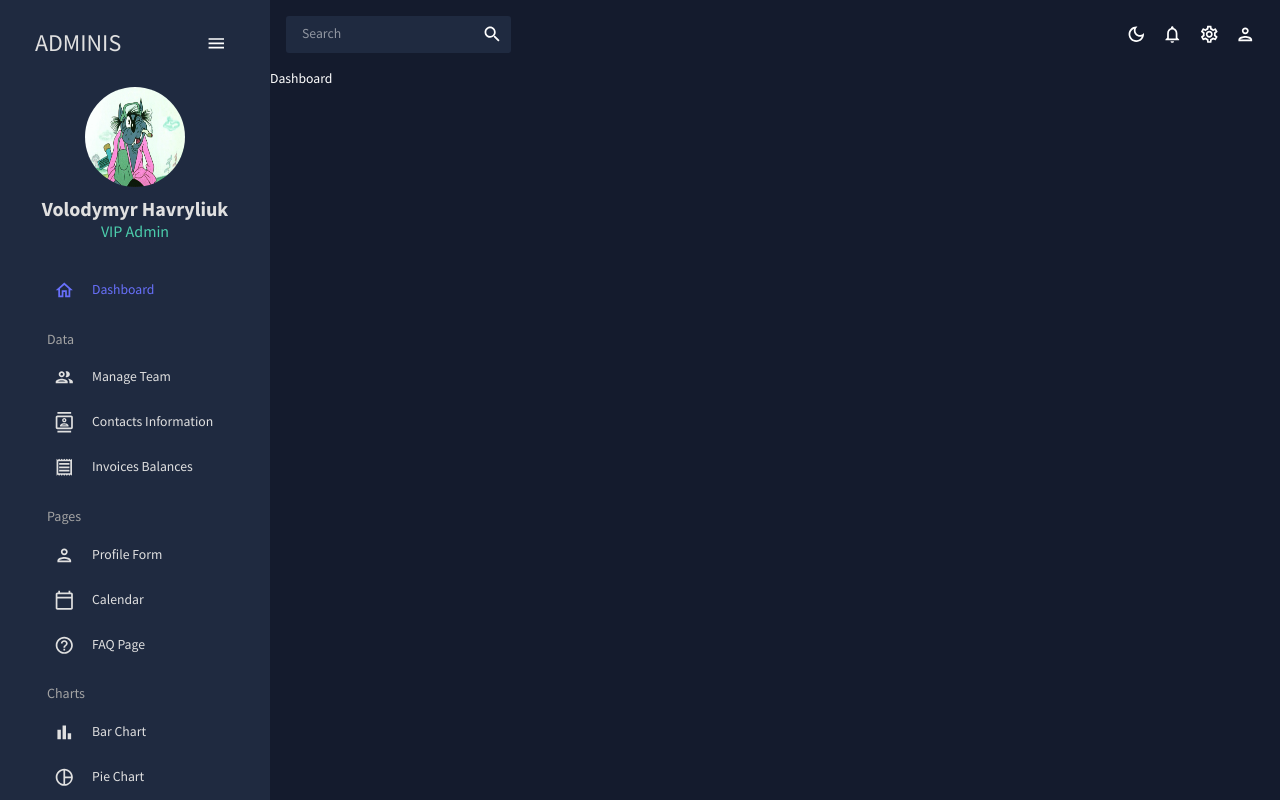
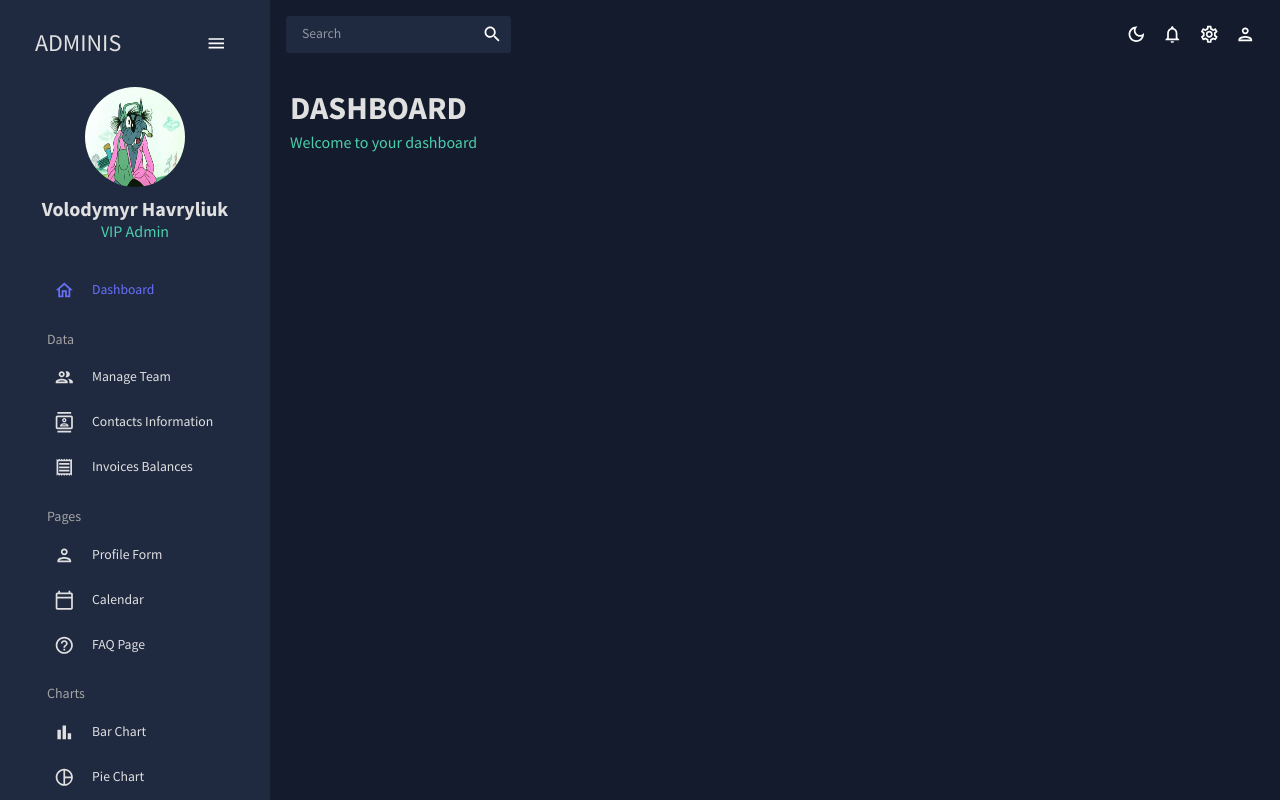
Before and after one commit to wladyDE/adminis, a React (Create React App) app: page / in a window 1280 px wide. Built offline with nearby package versions, Linux system fonts and the light colour scheme.

Commit message:
add header

```diff
--- /dev/null
+++ b/src/components/Header.jsx
@@ -0,0 +1,28 @@
+import { Box, Typography, useTheme } from "@mui/material";
+import { tokens } from "../theme";
+
+const Header = ({ title, subtitle }) => {
+    const theme = useTheme();
+    const colors = tokens(theme.palette.mode);
+
+    return (
+        <Box mb="30px">
+            <Typography
+                variant="h2"
+                color={colors.grey[100]}
+                fontWeight="bold"
+                sx={{ mb: "5px" }}
+            >
+                {title}
+            </Typography>
+            <Typography
+                variant="h5"
+                color={colors.greenAccent[500]}
+            >
+                {subtitle}
+            </Typography>
+        </Box>
+    )
+}
+
+export default Header
--- a/src/scenes/dashboard/index.jsx
+++ b/src/scenes/dashboard/index.jsx
@@ -1,7 +1,17 @@
+import { Box, Typography, useTheme } from "@mui/material";
+
+import Header from '../../components/Header'
+import { tokens } from "../../theme";
+
 const Dashboard = () => {
-    return <div>Dashboard
+    const theme = useTheme();
+    const colors = tokens(theme.palette.mode);
 
-    </div>
+    return <Box m="20px">
+        <Box display="flex" justifyContent="space-between" alignItems="center">
+            <Header title="DASHBOARD" subtitle="Welcome to your dashboard" />
+        </Box>
+    </Box>
 }
 
 export default Dashboard;
```
